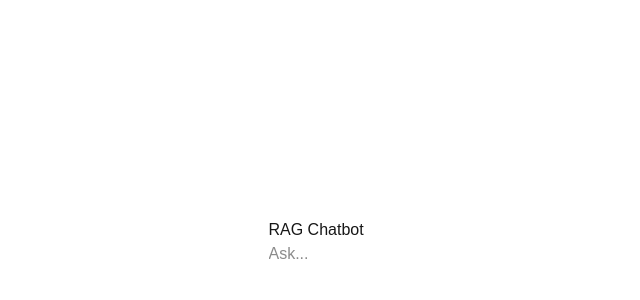
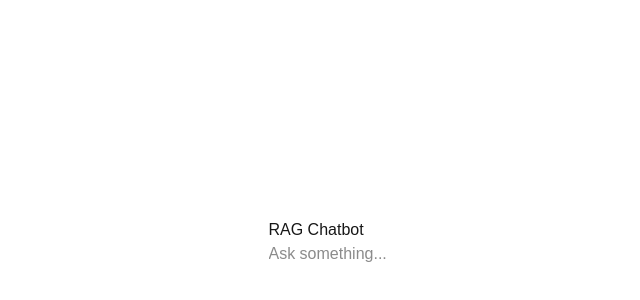
Before and after one commit to Deepak0ai/rag-chatbot, a Next.js app: page / in a window 1280 px wide. Shown: the part 158-458 px from the top of the page, without its empty margins (268-908 px from the left). Built offline with nearby package versions, Linux system fonts and the light colour scheme.

Commit message:
Update page.tsx

```diff
--- a/app/page.tsx
+++ b/app/page.tsx
@@ -19,7 +19,7 @@ export default function Page() {
         <input
           value={input}
           onChange={handleInputChange}
-          placeholder="Ask..."
+          placeholder="Ask something..."
         />
       </form>
     </div>
```
